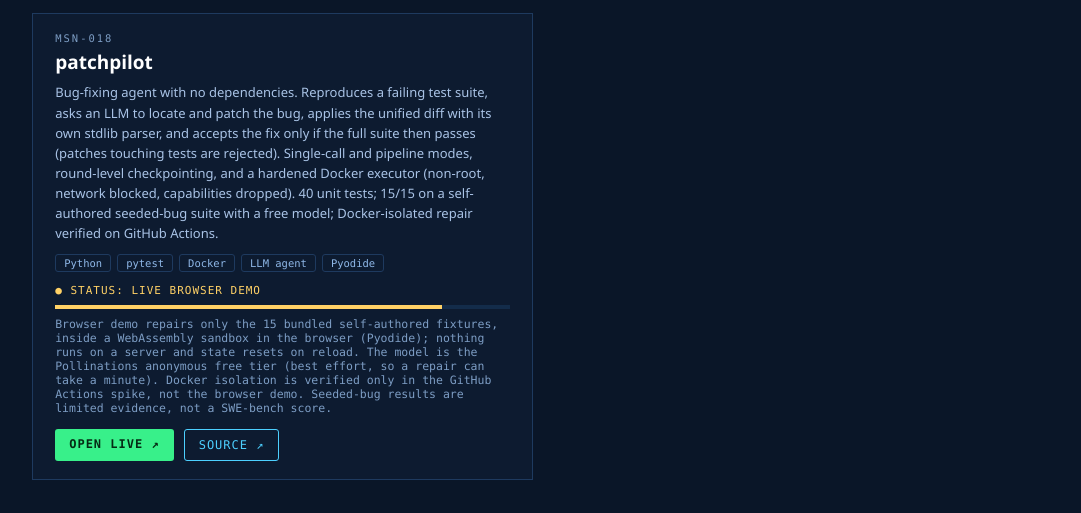
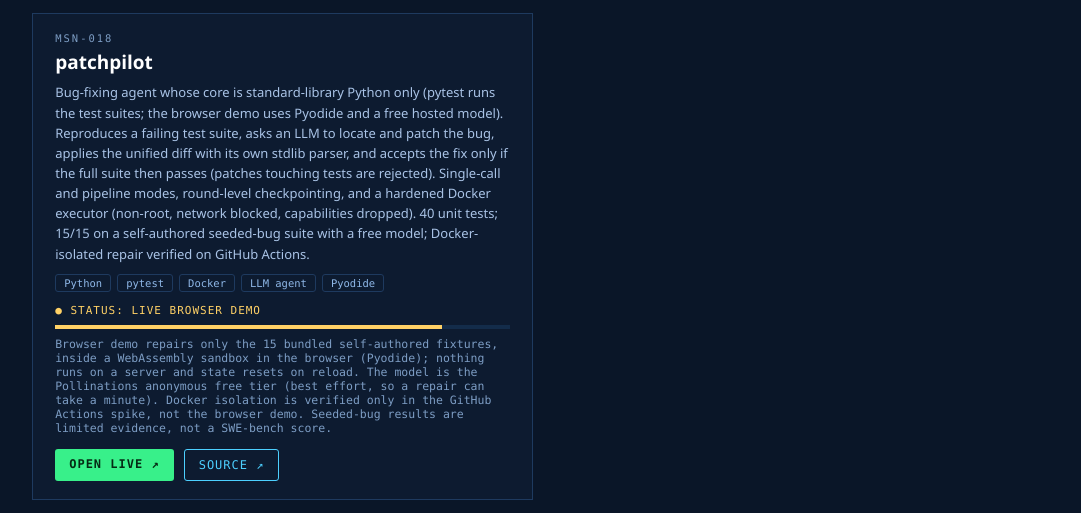
Before and after one commit to Abhisheksinghh23/portfolio-mission-control, a plain HTML site: page index.html in a window 1280 px wide. Shown: the part 2459-2972 px from the top of the page, without its empty margins (99-1180 px from the left). Drawn offline with Linux system fonts and the light colour scheme.

Commit message:
Qualify patchpilot dependency wording

```diff
--- a/index.html
+++ b/index.html
@@ -186,7 +186,7 @@ const P=[
   chips:['Java 17', 'NIO', 'RESP2', 'Append-only file', 'Differential fuzzing'],live:'https://abhisheksinghh23.github.io/redisj/',code:'https://github.com/Abhisheksinghh23/redisj',
   note:'Browser demo runs the command engine only on CheerpJ, in memory, with no sockets or append-only file; the server runs locally, loopback only. A command subset, not a full Redis replacement: no auth, pub/sub, MULTI or replication. Tested against process crashes, not power loss. No performance claim.'},
  {name:'patchpilot',id:'MSN-018',stat:'cd',statText:'● STATUS: LIVE BROWSER DEMO',fill:85,fillColor:'#ffd166',
-  desc:'Bug-fixing agent with no dependencies. Reproduces a failing test suite, asks an LLM to locate and patch the bug, applies the unified diff with its own stdlib parser, and accepts the fix only if the full suite then passes (patches touching tests are rejected). Single-call and pipeline modes, round-level checkpointing, and a hardened Docker executor (non-root, network blocked, capabilities dropped). 40 unit tests; 15/15 on a self-authored seeded-bug suite with a free model; Docker-isolated repair verified on GitHub Actions.',
+  desc:'Bug-fixing agent whose core is standard-library Python only (pytest runs the test suites; the browser demo uses Pyodide and a free hosted model). Reproduces a failing test suite, asks an LLM to locate and patch the bug, applies the unified diff with its own stdlib parser, and accepts the fix only if the full suite then passes (patches touching tests are rejected). Single-call and pipeline modes, round-level checkpointing, and a hardened Docker executor (non-root, network blocked, capabilities dropped). 40 unit tests; 15/15 on a self-authored seeded-bug suite with a free model; Docker-isolated repair verified on GitHub Actions.',
   chips:['Python', 'pytest', 'Docker', 'LLM agent', 'Pyodide'],live:'https://abhisheksinghh23.github.io/patchpilot/',code:'https://github.com/Abhisheksinghh23/patchpilot',
   note:'Browser demo repairs only the 15 bundled self-authored fixtures, inside a WebAssembly sandbox in the browser (Pyodide); nothing runs on a server and state resets on reload. The model is the Pollinations anonymous free tier (best effort, so a repair can take a minute). Docker isolation is verified only in the GitHub Actions spike, not the browser demo. Seeded-bug results are limited evidence, not a SWE-bench score.'},
 ];
```
